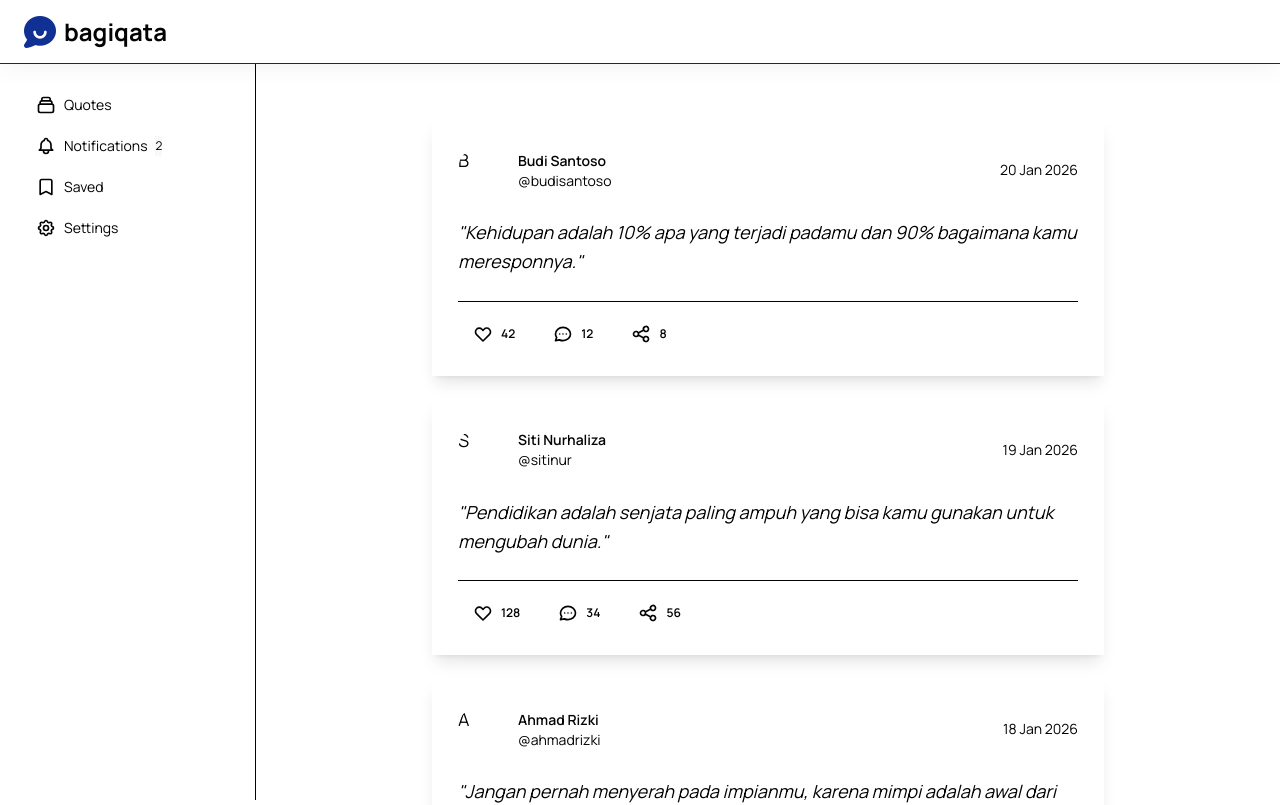
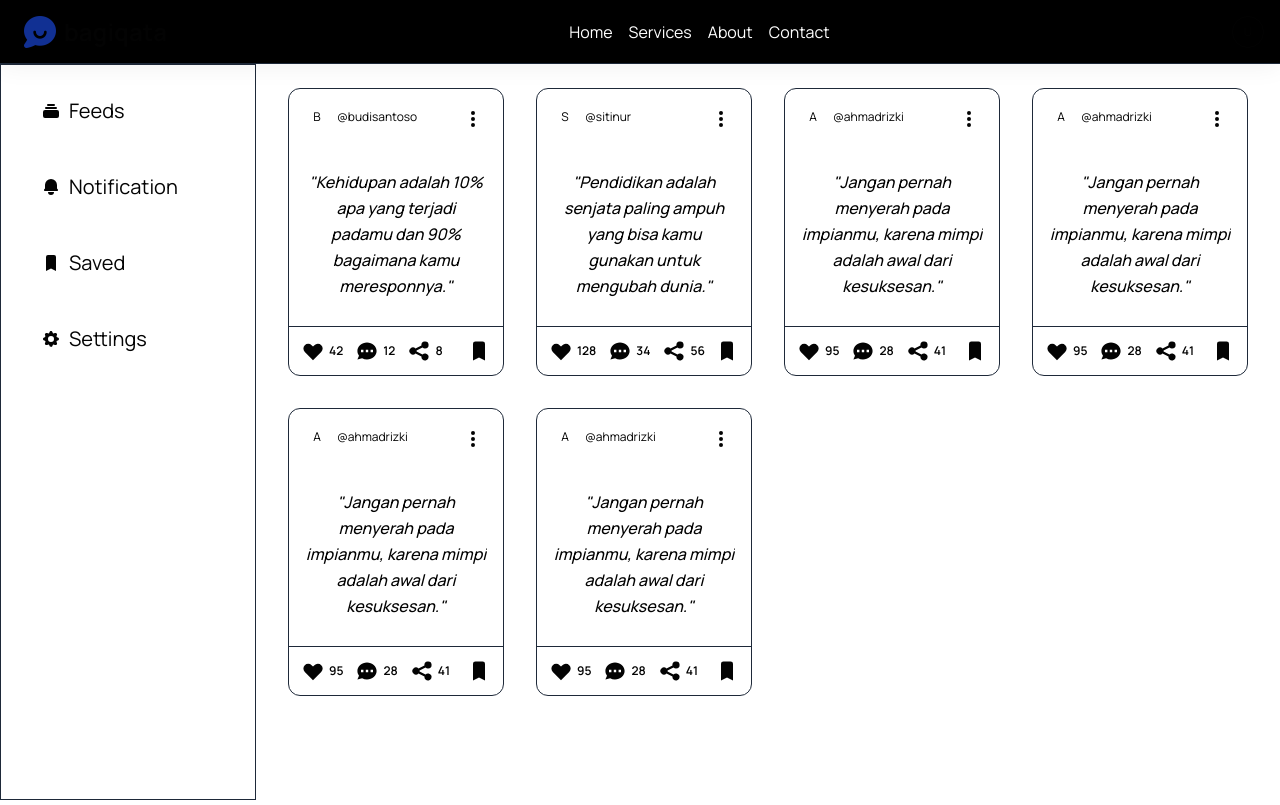
Before and after one commit to sundeeseeyou/bagiqata, a Next.js app: page / in a window 1280 px wide. Shown: the top 805 px of the page. Built offline with nearby package versions, Linux system fonts and the light colour scheme; a web font is replaced by a local one.

Commit message:
feat(config): update look

```diff
--- a/app/(content)/page.tsx
+++ b/app/(content)/page.tsx
@@ -4,7 +4,7 @@ import { mockQatas } from "@/app/lib/mockData";
 export default function ContentPage() {
   return (
     <main className="min-h-screen">
-      <div className="w-full mx-auto px-4 py-8">
+      <div className="w-full mx-auto px-8">
         <QataFeedList qatas={mockQatas} />
       </div>
     </main>
--- /dev/null
+++ b/app/components/homepage/AvatarImage.tsx
@@ -0,0 +1,38 @@
+import Image from "next/image";
+import { Qata } from "@/app/lib/types";
+
+interface AvatarImageProps {
+  qata?: Qata;
+  src?: string | null;
+  alt?: string;
+  name?: string;
+}
+
+export default function AvatarImage({
+  qata,
+  src,
+  alt,
+  name,
+}: AvatarImageProps) {
+  const displaySrc = qata?.author.avatar || src;
+  const displayName = qata?.author.name || name || "User";
+  const displayAlt = qata?.author.name || alt || displayName;
+
+  return (
+    <div className="avatar placeholder">
+      <div className="w-8 h-8 border-1 rounded-full bg-gradient-to-br from-primary to-secondary text-primary-content flex items-center justify-center text-xs overflow-hidden">
+        {displaySrc ? (
+          <Image
+            src={displaySrc}
+            alt={displayAlt}
+            width={64}
+            height={64}
+            className="object-cover w-full h-full bg-white"
+          />
+        ) : (
+          <span>{displayName.charAt(0).toUpperCase()}</span>
+        )}
+      </div>
+    </div>
+  );
+}
--- a/app/components/homepage/HeaderPrimary.tsx
+++ b/app/components/homepage/HeaderPrimary.tsx
@@ -2,10 +2,12 @@ import Link from "next/link";
 import Image from "next/image";
 import logo from "@/public/official-logo.png";
 import { headerNav } from "@/app/config/navigation";
+import AvatarImage from "./AvatarImage";
+
 export default function HeaderPrimary() {
   return (
     <>
-      <header className="flex items-center justify-between h-16 relative w-full z-20 shadow-[0px_4px_25px_0px_#0000000D] transition-all border-b-1 border-gray-800 sticky top-0">
+      <header className="flex items-center justify-between h-16 relative w-full bg-black z-20 shadow-[0px_4px_25px_0px_#0000000D] transition-all border-b-1 border-gray-800 sticky top-0">
         <div className="flex flex-row justify-between lg:px-4 items-center py-4 w-full mx-auto">
           <Link href="/">
             <div className="flex flex-row items-center">
@@ -34,7 +36,8 @@ export default function HeaderPrimary() {
                 </li>
               ))}
             </ul>
-          </nav>
+          </nav>{" "}
+          <AvatarImage />
         </div>
       </header>
     </>
--- a/app/components/homepage/SideNav.tsx
+++ b/app/components/homepage/SideNav.tsx
@@ -1,103 +1,23 @@
 import Link from "next/link";
+import { sidebarNav } from "@/app/config/sidebar-nav";
 
 export default function SideNav() {
   return (
-    <aside className="w-64 h-[calc(100vh-4rem)] sticky top-16 hidden lg:block border-r border-base-200 bg-base-100">
-      <nav className="p-4">
-        <ul className="menu menu-md gap-2 rounded-box">
+    <aside className="w-64 h-[calc(100vh-4rem)] sticky top-16 hidden lg:block border-r border-1 border-gray-800">
+      <nav className="p-2">
+        <ul className="menu menu-md gap-4 rounded-box">
           {/* Quotes (Home) */}
-          <li>
-            <Link
-              href="/"
-              className="active:bg-primary active:text-primary-content hover:bg-base-200"
-            >
-              <svg
-                xmlns="http://www.w3.org/2000/svg"
-                className="h-5 w-5"
-                fill="none"
-                viewBox="0 0 24 24"
-                stroke="currentColor"
+          {sidebarNav.map((item) => (
+            <li key={item.id}>
+              <Link
+                href={item.href}
+                className="flex justify-start px-6 py-4 hover:bg-gray-900 rounded-full  active:bg-primary active:text-primary-content hover:bg-base-200 text-xl hover:"
               >
-                <path
-                  strokeLinecap="round"
-                  strokeLinejoin="round"
-                  strokeWidth="2"
-                  d="M19 11H5m14 0a2 2 0 012 2v6a2 2 0 01-2 2H5a2 2 0 01-2-2v-6a2 2 0 012-2m14 0V9a2 2 0 00-2-2M5 11V9a2 2 0 012-2m0 0V5a2 2 0 012-2h6a2 2 0 012 2v2M7 7h10"
-                />
-              </svg>
-              Quotes
-            </Link>
-          </li>
-
-          {/* Notifications */}
-          <li>
-            <Link href="/notifications" className="hover:bg-base-200">
-              <svg
-                xmlns="http://www.w3.org/2000/svg"
-                className="h-5 w-5"
-                fill="none"
-                viewBox="0 0 24 24"
-                stroke="currentColor"
-              >
-                <path
-                  strokeLinecap="round"
-                  strokeLinejoin="round"
-                  strokeWidth="2"
-                  d="M15 17h5l-1.405-1.405A2.032 2.032 0 0118 14.158V11a6.002 6.002 0 00-4-5.659V5a2 2 0 10-4 0v.341C7.67 6.165 6 8.388 6 11v3.159c0 .538-.214 1.055-.595 1.436L4 17h5m6 0v1a3 3 0 11-6 0v-1m6 0H9"
-                />
-              </svg>
-              Notifications
-              <span className="badge badge-sm badge-secondary ml-auto">2</span>
-            </Link>
-          </li>
-
-          {/* Saved */}
-          <li>
-            <Link href="/saved" className="hover:bg-base-200">
-              <svg
-                xmlns="http://www.w3.org/2000/svg"
-                className="h-5 w-5"
-                fill="none"
-                viewBox="0 0 24 24"
-                stroke="currentColor"
-              >
-                <path
-                  strokeLinecap="round"
-                  strokeLinejoin="round"
-                  strokeWidth="2"
-                  d="M5 5a2 2 0 012-2h10a2 2 0 012 2v16l-7-3.5L5 21V5z"
-                />
-              </svg>
-              Saved
-            </Link>
-          </li>
-
-          {/* Settings */}
-          <li>
-            <Link href="/settings" className="hover:bg-base-200">
-              <svg
-                xmlns="http://www.w3.org/2000/svg"
-                className="h-5 w-5"
-                fill="none"
-                viewBox="0 0 24 24"
-                stroke="currentColor"
-              >
-                <path
-                  strokeLinecap="round"
-                  strokeLinejoin="round"
-                  strokeWidth="2"
-                  d="M10.325 4.317c.426-1.756 2.924-1.756 3.35 0a1.724 1.724 0 002.573 1.066c1.543-.94 3.31.826 2.37 2.37a1.724 1.724 0 001.065 2.572c1.756.426 1.756 2.924 0 3.35a1.724 1.724 0 00-1.066 2.573c.94 1.543-.826 3.31-2.37 2.37a1.724 1.724 0 00-2.572 1.065c-.426 1.756-2.924 1.756-3.35 0a1.724 1.724 0 00-2.573-1.066c-1.543.94-3.31-.826-2.37-2.37a1.724 1.724 0 00-1.065-2.572c-1.756-.426-1.756-2.924 0-3.35a1.724 1.724 0 001.066-2.573c-.94-1.543.826-3.31 2.37-2.37.996.608 2.296.07 2.572-1.065z"
-                />
-                <path
-                  strokeLinecap="round"
-                  strokeLinejoin="round"
-                  strokeWidth="2"
-                  d="M15 12a3 3 0 11-6 0 3 3 0 016 0z"
-                />
-              </svg>
-              Settings
-            </Link>
-          </li>
+                <item.icons />
+                {item.label}
+              </Link>
+            </li>
+          ))}
         </ul>
       </nav>
     </aside>
--- a/app/components/single-card/QataCard.tsx
+++ b/app/components/single-card/QataCard.tsx
@@ -1,5 +1,12 @@
 import { Qata } from "@/app/lib/types";
 import Image from "next/image";
+import {
+  HiDotsVertical,
+  HiHeart,
+  HiChat,
+  HiShare,
+  HiBookmark,
+} from "react-icons/hi";
 
 interface QataCardProps {
   qata: Qata;
@@ -7,119 +14,105 @@ interface QataCardProps {
 
 export default function QataCard({ qata }: QataCardProps) {
   return (
-    <article className="card bg-base-100 shadow-lg border-xs border-white border-2 hover:shadow-xl transition-shadow duration-300 max-w-2xl mx-auto">
-      <div className="card-body">
-        {/* Author Info */}
-        <div className="flex items-center gap-3 mb-4">
+    <article className="card border-1 border-gray-800 shadow-white shadow-xs rounded-xl aspect-[3/4]">
+      {/* Top Section: Header + Content */}
+      <div className="flex-1 flex flex-col min-h-0 relative">
+        {/* Header: Author + Menu */}
+        <div className="flex justify-between items-start p-4 z-10 w-full bg-gradient-to-b from-base-100/50 to-transparent">
+          <div className="flex items-center gap-2">
             <div className="avatar placeholder">
-            <div className="w-12 h-12 rounded-full bg-gradient-to-br from-primary to-secondary">
+              <div className="w-6 h-6 rounded-full bg-gradient-to-br from-primary to-secondary text-primary-content flex items-center justify-center text-xs">
                 {qata.author.avatar ? (
                   <Image
                     src={qata.author.avatar}
                     alt={qata.author.name}
-                  width={48}
-                  height={48}
-                  className="object-cover rounded-full"
+                    width={32}
+                    height={32}
+                    className="object-cover bg-white rounded-full"
                   />
                 ) : (
-                <span className="text-lg text-base-content">
-                  {qata.author.name.charAt(0).toUpperCase()}
-                </span>
+                  <span>{qata.author.name.charAt(0).toUpperCase()}</span>
                 )}
               </div>
             </div>
-          <div className="flex-1">
-            <h3 className="font-semibold text-base-content">
-              {qata.author.name}
-            </h3>
-            <p className="text-sm text-base-content/60">
+            <div className="flex flex-col leading-tight">
+              <span className="text-xs text-base-content/60">
                 @{qata.author.username}
-            </p>
+              </span>
             </div>
-          <time className="text-sm text-base-content/40">
-            {new Date(qata.timestamp).toLocaleDateString("id-ID", {
-              day: "numeric",
-              month: "short",
-              year: "numeric",
-            })}
-          </time>
           </div>
 
-        {/* Quote Content */}
-        <div className="mb-4">
-          <blockquote className="text-lg text-base-content leading-relaxed italic">
-            "{qata.content}"
-          </blockquote>
+          <div className="dropdown dropdown-end">
+            <div
+              tabIndex={0}
+              role="button"
+              className="p-1 text-base-content/70 hover:text-primary transition-colors cursor-pointer"
+            >
+              <HiDotsVertical className="w-5 h-5" />
+            </div>
+            <ul
+              tabIndex={0}
+              className="dropdown-content z-[20] menu p-2 shadow bg-base-100 rounded-box w-52 text-sm border border-base-200"
+            >
+              <li>
+                <a>Report</a>
+              </li>
+              {/* distinct separation for owner actions */}
+              <div className="divider my-0"></div>
+              <li>
+                <a>Edit</a>
+              </li>
+              <li>
+                <a className="text-error">Remove</a>
+              </li>
+            </ul>
+          </div>
         </div>
 
-        {/* Optional Image */}
-        {qata.imageUrl && (
-          <div className="relative w-full h-64 rounded-xl overflow-hidden mb-4">
+        {/* Content Box */}
+        <div className="flex-1 px-4 pb-2 w-full overflow-hidden flex flex-col justify-center items-center text-center">
+          {qata.imageUrl ? (
+            <div className="relative w-full h-full rounded-xl overflow-hidden">
               <Image
                 src={qata.imageUrl}
-              alt="Quote illustration"
+                alt="Content"
                 fill
                 className="object-cover"
               />
+              {qata.content && (
+                <div className="absolute inset-x-0 bottom-0 bg-black/50 p-2 text-white text-sm truncate">
+                  {qata.content}
                 </div>
               )}
+            </div>
+          ) : (
+            <blockquote className="text-base font-medium leading-relaxed italic overflow-y-auto max-h-full no-scrollbar">
+              "{qata.content}"
+            </blockquote>
+          )}
+        </div>
+      </div>
 
-        {/* Interaction Buttons */}
-        <div className="card-actions justify-start pt-4 border-t border-base-300">
-          {/* Love Button */}
-          <button className="btn btn-ghost btn-sm gap-2 hover:text-error">
-            <svg
-              className="w-5 h-5"
-              fill="none"
-              stroke="currentColor"
-              viewBox="0 0 24 24"
-            >
-              <path
-                strokeLinecap="round"
-                strokeLinejoin="round"
-                strokeWidth={2}
-                d="M4.318 6.318a4.5 4.5 0 000 6.364L12 20.364l7.682-7.682a4.5 4.5 0 00-6.364-6.364L12 7.636l-1.318-1.318a4.5 4.5 0 00-6.364 0z"
-              />
-            </svg>
-            <span>{qata.loves}</span>
+      {/* Bottom Area: Stats & Interactions */}
+      <div className="p-3 border-t border-gray-800 bg-base-50/50 flex justify-between items-center shrink-0">
+        <div className="flex items-center gap-3">
+          <button className="flex items-center gap-1 text-base-content hover:text-error transition-colors">
+            <HiHeart className="w-6 h-6" />
+            <span className="text-xs font-semibold">{qata.loves}</span>
           </button>
-
-          {/* Quote Button */}
-          <button className="btn btn-ghost btn-sm gap-2 hover:text-info">
-            <svg
-              className="w-5 h-5"
-              fill="none"
-              stroke="currentColor"
-              viewBox="0 0 24 24"
-            >
-              <path
-                strokeLinecap="round"
-                strokeLinejoin="round"
-                strokeWidth={2}
-                d="M8 12h.01M12 12h.01M16 12h.01M21 12c0 4.418-4.03 8-9 8a9.863 9.863 0 01-4.255-.949L3 20l1.395-3.72C3.512 15.042 3 13.574 3 12c0-4.418 4.03-8 9-8s9 3.582 9 8z"
-              />
-            </svg>
-            <span>{qata.quotes}</span>
+          <button className="flex items-center gap-1 text-base-content hover:text-info transition-colors">
+            <HiChat className="w-6 h-6" />
+            <span className="text-xs font-semibold">{qata.quotes}</span>
           </button>
-
-          {/* Share Button */}
-          <button className="btn btn-ghost btn-sm gap-2 hover:text-success">
-            <svg
-              className="w-5 h-5"
-              fill="none"
-              stroke="currentColor"
-              viewBox="0 0 24 24"
-            >
-              <path
-                strokeLinecap="round"
-                strokeLinejoin="round"
-                strokeWidth={2}
-                d="M8.684 13.342C8.886 12.938 9 12.482 9 12c0-.482-.114-.938-.316-1.342m0 2.684a3 3 0 110-2.684m0 2.684l6.632 3.316m-6.632-6l6.632-3.316m0 0a3 3 0 105.367-2.684 3 3 0 00-5.367 2.684zm0 9.316a3 3 0 105.368 2.684 3 3 0 00-5.368-2.684z"
-              />
-            </svg>
-            <span>{qata.shares}</span>
+          <button className="flex items-center gap-1 text-base-content hover:text-success transition-colors">
+            <HiShare className="w-6 h-6" />
+            <span className="text-xs font-semibold">{qata.shares}</span>
           </button>
         </div>
+
+        <button className="text-base-content/70 hover:text-primary transition-colors">
+          <HiBookmark className="w-6 h-6" />
+        </button>
       </div>
     </article>
   );
--- a/app/components/single-card/QataFeedList.tsx
+++ b/app/components/single-card/QataFeedList.tsx
@@ -7,11 +7,11 @@ interface QataFeedListProps {
 
 export default function QataFeedList({ qatas }: QataFeedListProps) {
   return (
-    <div className="space-y-6 py-6">
+    <div className="grid grid-cols-2 md:grid-cols-3 lg:grid-cols-4 gap-6 md:gap-8 py-6">
       {qatas.length > 0 ? (
         qatas.map((qata) => <QataCard key={qata.id} qata={qata} />)
       ) : (
-        <div className="text-center py-12">
+        <div className="col-span-full text-center py-12">
           <p className="text-base-content/60 text-lg">
             Belum ada quote yang dibagikan
           </p>
--- /dev/null
+++ b/app/config/sidebar-nav.ts
@@ -0,0 +1,17 @@
+import { HiCollection } from "react-icons/hi";
+import { HiBell } from "react-icons/hi";
+import { HiBookmark } from "react-icons/hi";
+import { HiCog } from "react-icons/hi";
+
+export const sidebarNav = [
+  { id: 1, label: "Feeds", href: "/", order: 1, icons: HiCollection },
+  {
+    id: 2,
+    label: "Notification",
+    href: "/notifications",
+    order: 2,
+    icons: HiBell,
+  },
+  { id: 3, label: "Saved", href: "/saved", order: 2, icons: HiBookmark },
+  { id: 4, label: "Settings", href: "/settings", order: 3, icons: HiCog },
+] as const;
--- a/app/lib/mockData.ts
+++ b/app/lib/mockData.ts
@@ -46,4 +46,49 @@ export const mockQatas: Qata[] = [
     shares: 41,
     imageUrl: undefined,
   },
+  {
+    id: 4,
+    content:
+      "Jangan pernah menyerah pada impianmu, karena mimpi adalah awal dari kesuksesan.",
+    author: {
+      name: "Ahmad Rizki",
+      username: "ahmadrizki",
+      avatar: undefined,
+    },
+    timestamp: new Date("2026-01-18T08:20:00"),
+    loves: 95,
+    quotes: 28,
+    shares: 41,
+    imageUrl: undefined,
+  },
+  {
+    id: 5,
+    content:
+      "Jangan pernah menyerah pada impianmu, karena mimpi adalah awal dari kesuksesan.",
+    author: {
+      name: "Ahmad Rizki",
+      username: "ahmadrizki",
+      avatar: undefined,
+    },
+    timestamp: new Date("2026-01-18T08:20:00"),
+    loves: 95,
+    quotes: 28,
+    shares: 41,
+    imageUrl: undefined,
+  },
+  {
+    id: 6,
+    content:
+      "Jangan pernah menyerah pada impianmu, karena mimpi adalah awal dari kesuksesan.",
+    author: {
+      name: "Ahmad Rizki",
+      username: "ahmadrizki",
+      avatar: undefined,
+    },
+    timestamp: new Date("2026-01-18T08:20:00"),
+    loves: 95,
+    quotes: 28,
+    shares: 41,
+    imageUrl: undefined,
+  },
 ];
--- a/package.json
+++ b/package.json
@@ -17,6 +17,7 @@
     "pg": "^8.16.3",
     "react": "19.2.3",
     "react-dom": "19.2.3",
+    "react-icons": "^5.5.0",
     "zod": "^4.3.5"
   },
   "devDependencies": {
```
Also changed, not shown: 1 other file (tests, documents, lock files or other folders). Lines whose indentation alone changed are shown as unchanged.
